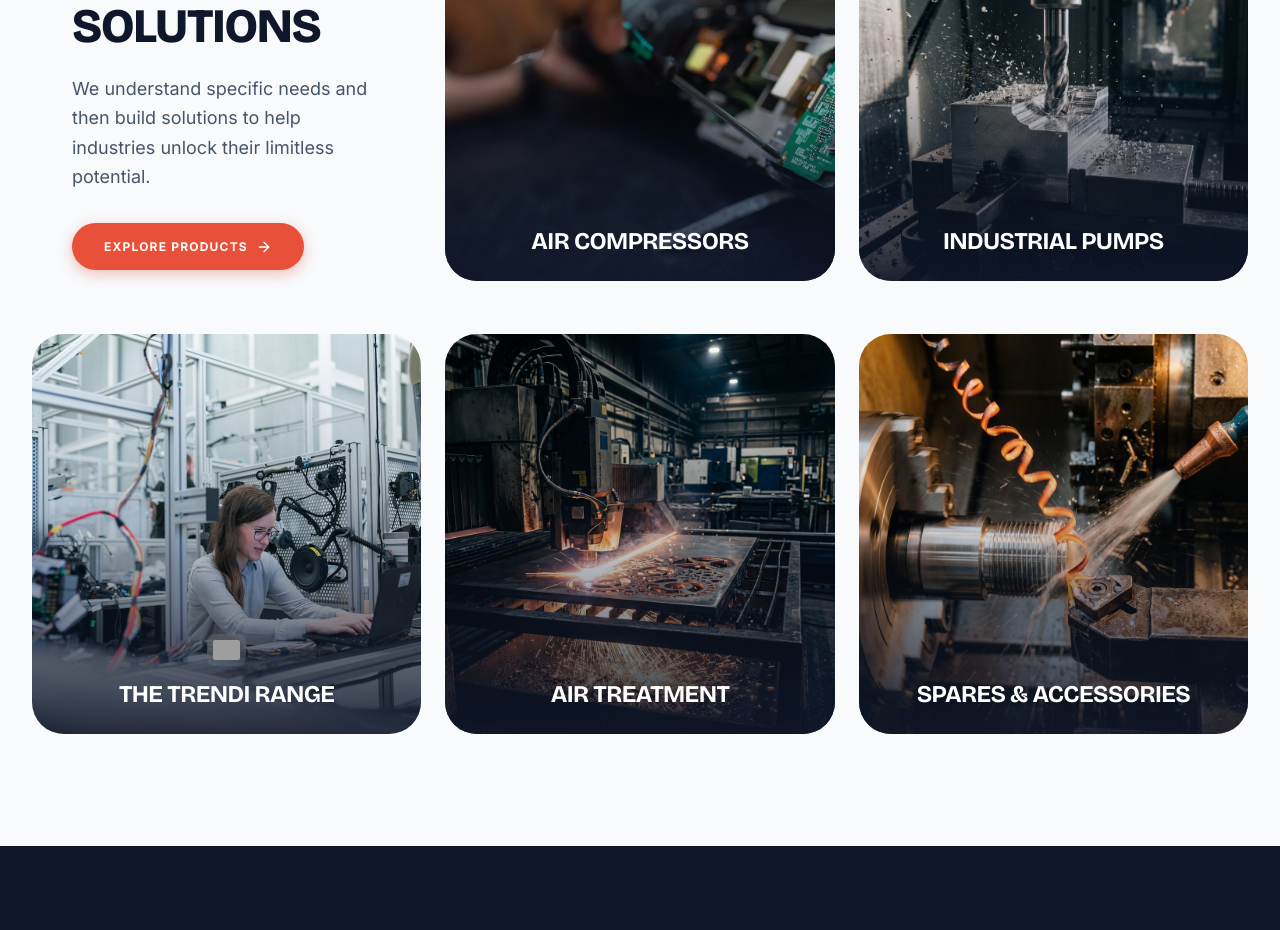
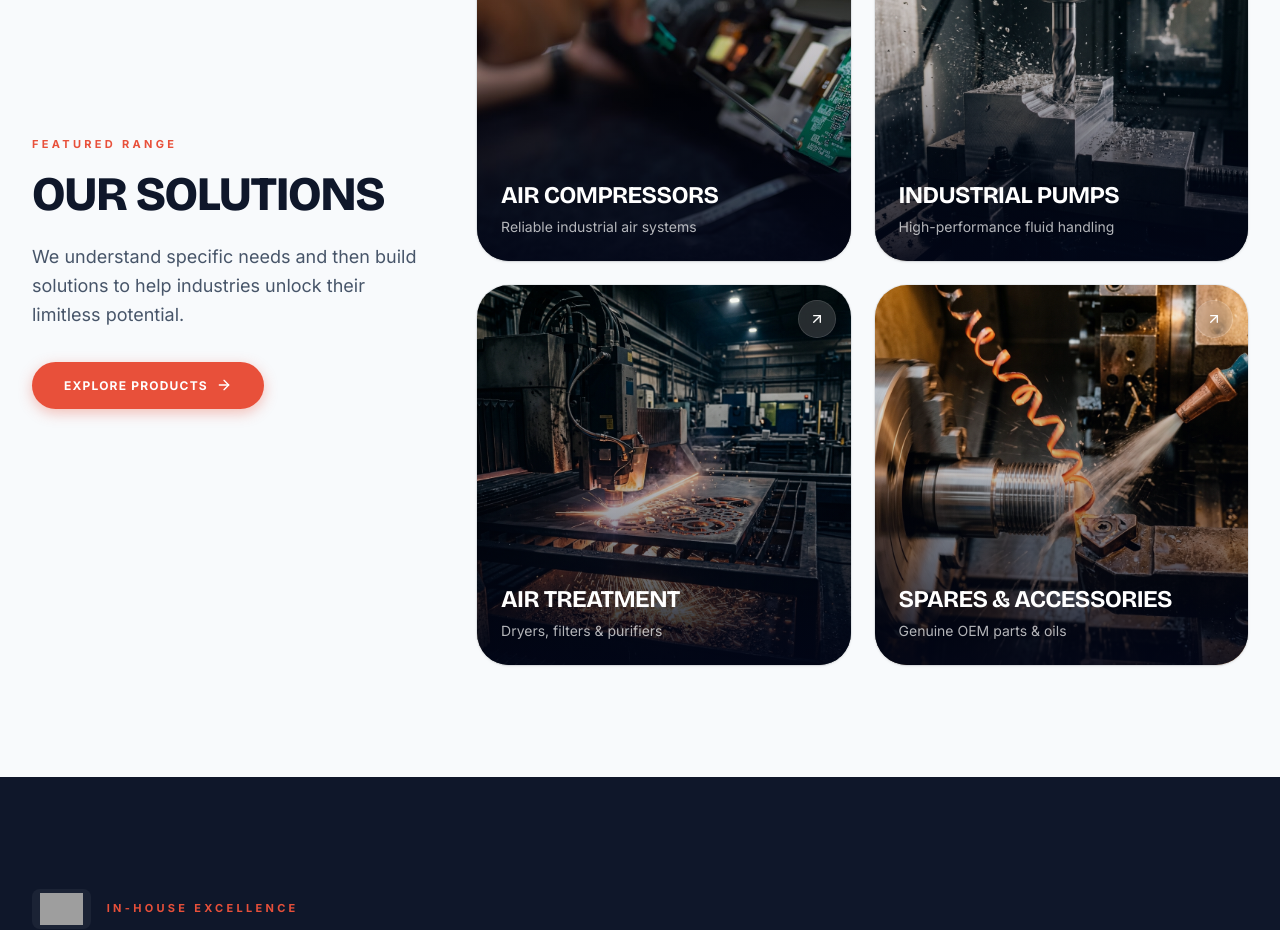
Before and after one commit to Mohit0625/Machinery-Centre-demo1, a React (Vite) app: page / in a window 1280 px wide. Shown: the part 2760-3690 px from the top of the page. Built offline with nearby package versions, Linux system fonts and the light colour scheme; grey boxes are pictures that could not be loaded; a web font is replaced by a local one.

Commit message:
feat: add featured solutions grid to Home component

```diff
--- a/src/Layout.tsx
+++ b/src/Layout.tsx
@@ -25,7 +25,7 @@ export function Layout() {
   const [megaMenuOpen, setMegaMenuOpen] = useState(false);
   const location = useLocation();
   const isHome = location.pathname === "/";
-  const closeTimeoutRef = useRef<NodeJS.Timeout>();
+  const closeTimeoutRef = useRef<NodeJS.Timeout | undefined>(undefined);
 
   useEffect(() => {
     setMobileMenuOpen(false);
--- a/src/pages/Home.tsx
+++ b/src/pages/Home.tsx
@@ -103,6 +103,14 @@ const partners = [
   "Indfoss",
   "Everest",
   "Sonee",
+];
+
+// ── Featured solution categories (Home "Our Solutions" grid) ──
+const solutions = [
+  { name: "Air Compressors", path: "/products/compressors", desc: "Reliable industrial air systems", img: "/assets/images/about-main.png" },
+  { name: "Industrial Pumps", path: "/products/pumps", desc: "High-performance fluid handling", img: "/assets/images/service-milling.png" },
+  { name: "Air Treatment", path: "/products/air-treatment", desc: "Dryers, filters & purifiers", img: "/assets/images/service-laser.png" },
+  { name: "Spares & Accessories", path: "/products/spares", desc: "Genuine OEM parts & oils", img: "/assets/images/service-turning.png" },
 ];
 
 // ═══════════════════════════════════════════════════════════════
@@ -373,10 +381,10 @@ export function Home() {
            ═══════════════════════════════════════════════════════ */}
       <section ref={productGrid.ref} className="py-20 sm:py-28 bg-slate-50">
         <div className="max-w-7xl mx-auto px-4 sm:px-6 lg:px-8">
-          <div className="grid grid-cols-1 lg:grid-cols-3 gap-4 sm:gap-6">
+          <div className="flex flex-col lg:flex-row gap-10 lg:gap-14 lg:items-center">
 
-            {/* Top Left: Text Block */}
-            <div className={`p-4 sm:p-8 lg:p-10 flex flex-col justify-center transition-all duration-700 ${productGrid.visible ? 'opacity-100 translate-y-0' : 'opacity-0 translate-y-8'}`}>
+            {/* Text Block */}
+            <div className={`lg:w-[32%] lg:shrink-0 flex flex-col justify-center transition-all duration-700 ${productGrid.visible ? 'opacity-100 translate-y-0' : 'opacity-0 translate-y-8'}`}>
               <span className="text-[11px] tracking-[0.3em] text-accent-500 mb-4 block uppercase font-bold">
                 Featured Range
               </span>
@@ -387,59 +395,46 @@ export function Home() {
                 We understand specific needs and then build solutions to help industries unlock their limitless potential.
               </p>
               <div>
-                <Link to="/products" className="btn-pill btn-accent inline-flex items-center gap-2">
-                  Explore Products <ArrowRight className="w-4 h-4" />
+                <Link to="/products" className="btn-pill btn-accent inline-flex items-center gap-2 group">
+                  Explore Products
+                  <ArrowRight className="w-4 h-4 transition-transform duration-300 group-hover:translate-x-1" />
                 </Link>
               </div>
             </div>
 
-            {/* Top Middle: Air Compressors */}
-            <Link to="/products/compressors" className={`group relative h-[300px] sm:h-[400px] rounded-2xl overflow-hidden transition-all duration-700 delay-100 ${productGrid.visible ? 'opacity-100 translate-y-0' : 'opacity-0 translate-y-8'}`}>
-              <img src="/assets/images/about-main.png" alt="Air Compressors" className="w-full h-full object-cover group-hover:scale-105 transition-transform duration-700" />
-              <div className="absolute inset-0 bg-gradient-to-t from-slate-900/90 via-slate-900/20 to-transparent"></div>
-              <div className="absolute bottom-6 left-0 right-0 px-6 text-center">
-                <h3 className="text-white text-xl sm:text-2xl font-bold tracking-tight">Air Compressors</h3>
-              </div>
-            </Link>
+            {/* Solutions Grid */}
+            <div className="lg:flex-1 grid grid-cols-1 sm:grid-cols-2 gap-5 sm:gap-6">
+              {solutions.map((s, i) => (
+                <div
+                  key={s.path}
+                  style={{ transitionDelay: productGrid.visible ? `${i * 90 + 100}ms` : "0ms" }}
+                  className={`transition-all duration-700 ${productGrid.visible ? 'opacity-100 translate-y-0' : 'opacity-0 translate-y-8'}`}
+                >
+                  <Link
+                    to={s.path}
+                    className="group relative block h-[280px] sm:h-[340px] lg:h-[380px] rounded-2xl overflow-hidden ring-1 ring-slate-900/5 shadow-sm hover:shadow-2xl transition-shadow duration-500 focus:outline-none focus-visible:ring-2 focus-visible:ring-inset focus-visible:ring-accent-400"
+                  >
+                    <img
+                      src={s.img}
+                      alt={s.name}
+                      className="w-full h-full object-cover transition-transform duration-[1100ms] ease-out group-hover:scale-110"
+                    />
+                    <div className="absolute inset-0 bg-gradient-to-t from-slate-950/90 via-slate-950/25 to-transparent transition-colors duration-500 group-hover:from-slate-950"></div>
 
-            {/* Top Right: Industrial Pumps */}
-            <Link to="/products/pumps" className={`group relative h-[300px] sm:h-[400px] rounded-2xl overflow-hidden transition-all duration-700 delay-200 ${productGrid.visible ? 'opacity-100 translate-y-0' : 'opacity-0 translate-y-8'}`}>
-              <img src="/assets/images/service-milling.png" alt="Industrial Pumps" className="w-full h-full object-cover group-hover:scale-105 transition-transform duration-700" />
-              <div className="absolute inset-0 bg-gradient-to-t from-slate-900/90 via-slate-900/20 to-transparent"></div>
-              <div className="absolute bottom-6 left-0 right-0 px-6 text-center">
-                <h3 className="text-white text-xl sm:text-2xl font-bold tracking-tight">Industrial Pumps</h3>
-              </div>
-            </Link>
+                    {/* Arrow affordance */}
+                    <div className="absolute top-4 right-4 w-9 h-9 rounded-full bg-white/15 backdrop-blur-sm ring-1 ring-white/25 flex items-center justify-center text-white transition-all duration-300 group-hover:bg-accent-500 group-hover:ring-accent-500">
+                      <ArrowRight className="w-4 h-4 -rotate-45 transition-transform duration-300 group-hover:rotate-0" />
+                    </div>
 
-            {/* Bottom Left: Trendi Range */}
-            <Link to="/trendi" className={`group relative h-[300px] sm:h-[400px] rounded-2xl overflow-hidden transition-all duration-700 delay-300 ${productGrid.visible ? 'opacity-100 translate-y-0' : 'opacity-0 translate-y-8'}`}>
-              <img src="/assets/images/hero-machinery.png" alt="Trendi Range" className="w-full h-full object-cover group-hover:scale-105 transition-transform duration-700" />
-              <div className="absolute inset-0 bg-gradient-to-t from-slate-900/90 via-slate-900/20 to-transparent"></div>
-              <div className="absolute bottom-6 left-0 right-0 px-6 flex flex-col items-center justify-center">
-                {getBrandLogo("Trendi") && (
-                  <img src={getBrandLogo("Trendi")} alt="Trendi Logo" className="h-8 w-auto object-contain bg-white/10 p-1.5 rounded mb-3 backdrop-blur-sm" />
-                )}
-                <h3 className="text-white text-xl sm:text-2xl font-bold tracking-tight">The Trendi Range</h3>
-              </div>
-            </Link>
-
-            {/* Bottom Middle: Air Treatment */}
-            <Link to="/products/air-treatment" className={`group relative h-[300px] sm:h-[400px] rounded-2xl overflow-hidden transition-all duration-700 delay-400 ${productGrid.visible ? 'opacity-100 translate-y-0' : 'opacity-0 translate-y-8'}`}>
-              <img src="/assets/images/service-laser.png" alt="Air Treatment" className="w-full h-full object-cover group-hover:scale-105 transition-transform duration-700" />
-              <div className="absolute inset-0 bg-gradient-to-t from-slate-900/90 via-slate-900/20 to-transparent"></div>
-              <div className="absolute bottom-6 left-0 right-0 px-6 text-center">
-                <h3 className="text-white text-xl sm:text-2xl font-bold tracking-tight">Air Treatment</h3>
-              </div>
-            </Link>
-
-            {/* Bottom Right: Spares & Accessories */}
-            <Link to="/products/spares" className={`group relative h-[300px] sm:h-[400px] rounded-2xl overflow-hidden transition-all duration-700 delay-500 ${productGrid.visible ? 'opacity-100 translate-y-0' : 'opacity-0 translate-y-8'}`}>
-              <img src="/assets/images/service-turning.png" alt="Spares & Accessories" className="w-full h-full object-cover group-hover:scale-105 transition-transform duration-700" />
-              <div className="absolute inset-0 bg-gradient-to-t from-slate-900/90 via-slate-900/20 to-transparent"></div>
-              <div className="absolute bottom-6 left-0 right-0 px-6 text-center">
-                <h3 className="text-white text-xl sm:text-2xl font-bold tracking-tight">Spares & Accessories</h3>
-              </div>
-            </Link>
+                    {/* Label */}
+                    <div className="absolute inset-x-0 bottom-0 p-6">
+                      <h3 className="text-white text-xl sm:text-2xl font-bold tracking-tight">{s.name}</h3>
+                      <p className="text-white/70 text-sm mt-1.5 leading-snug">{s.desc}</p>
+                    </div>
+                  </Link>
+                </div>
+              ))}
+            </div>
 
           </div>
         </div>
```
